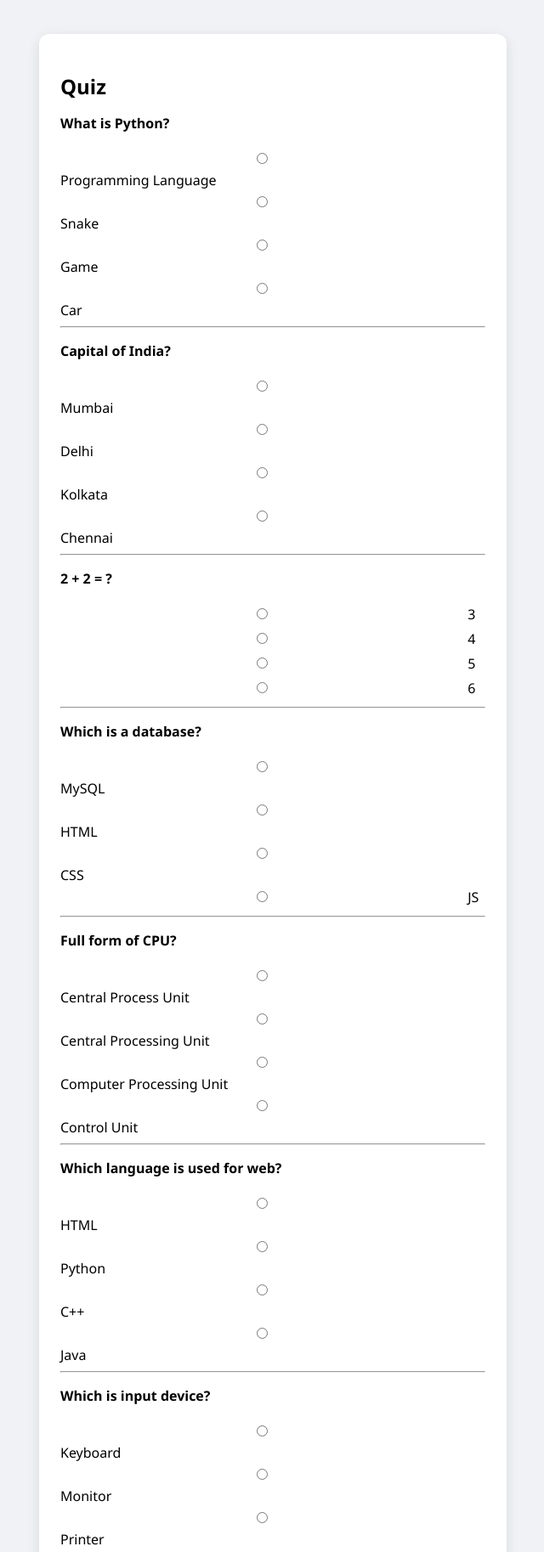
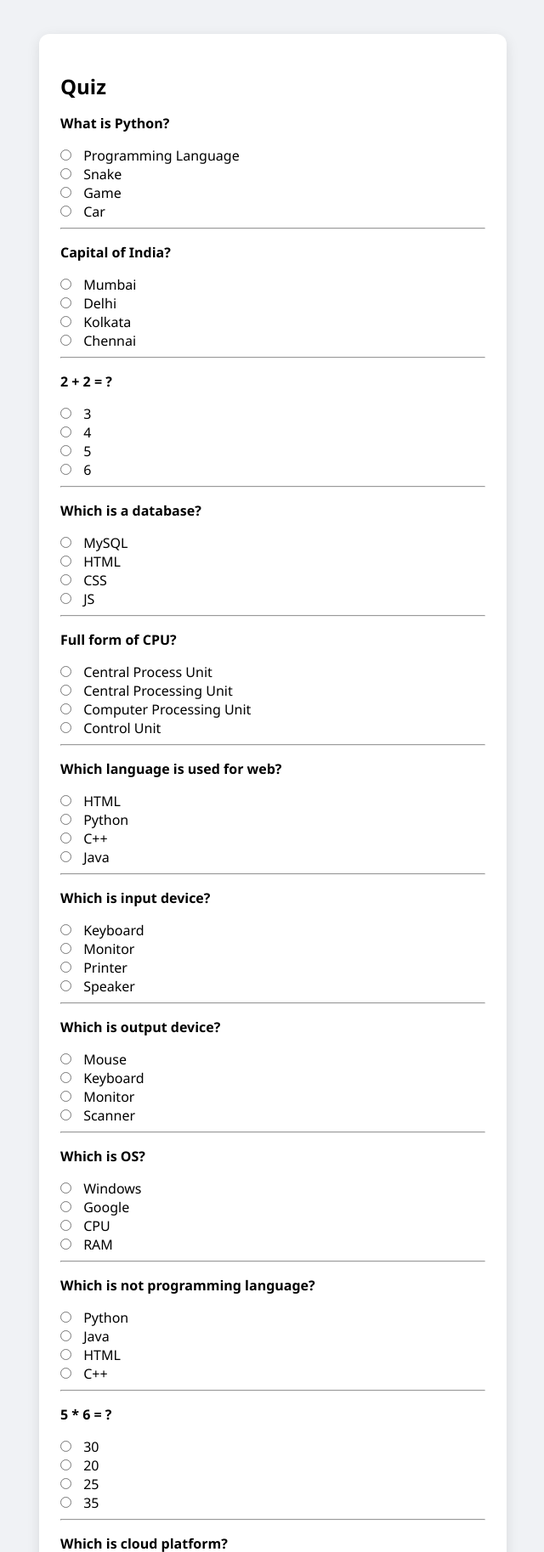
Before and after one commit to shikha2005/quiz_project55, a Flask app: page /quiz in a window 1280 px wide. Shown: the top 1827 px of the page at 85% size, without its empty margins (319-959 px from the left). Run offline with Flask 3, Linux system fonts and the light colour scheme; a user stored in the database is signed in; data comes from the database, SQL or seed files in the repository.

Commit message:
Update style.css

```diff
--- a/static/style.css
+++ b/static/style.css
@@ -24,12 +24,21 @@ h2 {
     margin-bottom: 15px;
 }
 
-input {
+/* 1. This targets ONLY text-based inputs, ignoring radio buttons */
+input[type="text"], input[type="password"], input[type="email"] {
     width: 95%;
     padding: 10px;
     margin: 8px 0;
     border-radius: 6px;
     border: 1px solid #ccc;
+}
+
+/* 2. This targets ONLY the radio buttons to fix their spacing */
+input[type="radio"] {
+    width: auto;           /* Stops the button from stretching */
+    margin: 0 10px 0 0;    /* Adds 10px of space to the right of the button */
+    cursor: pointer;       /* Makes it look clickable */
+}
 }
 
 button {
```
